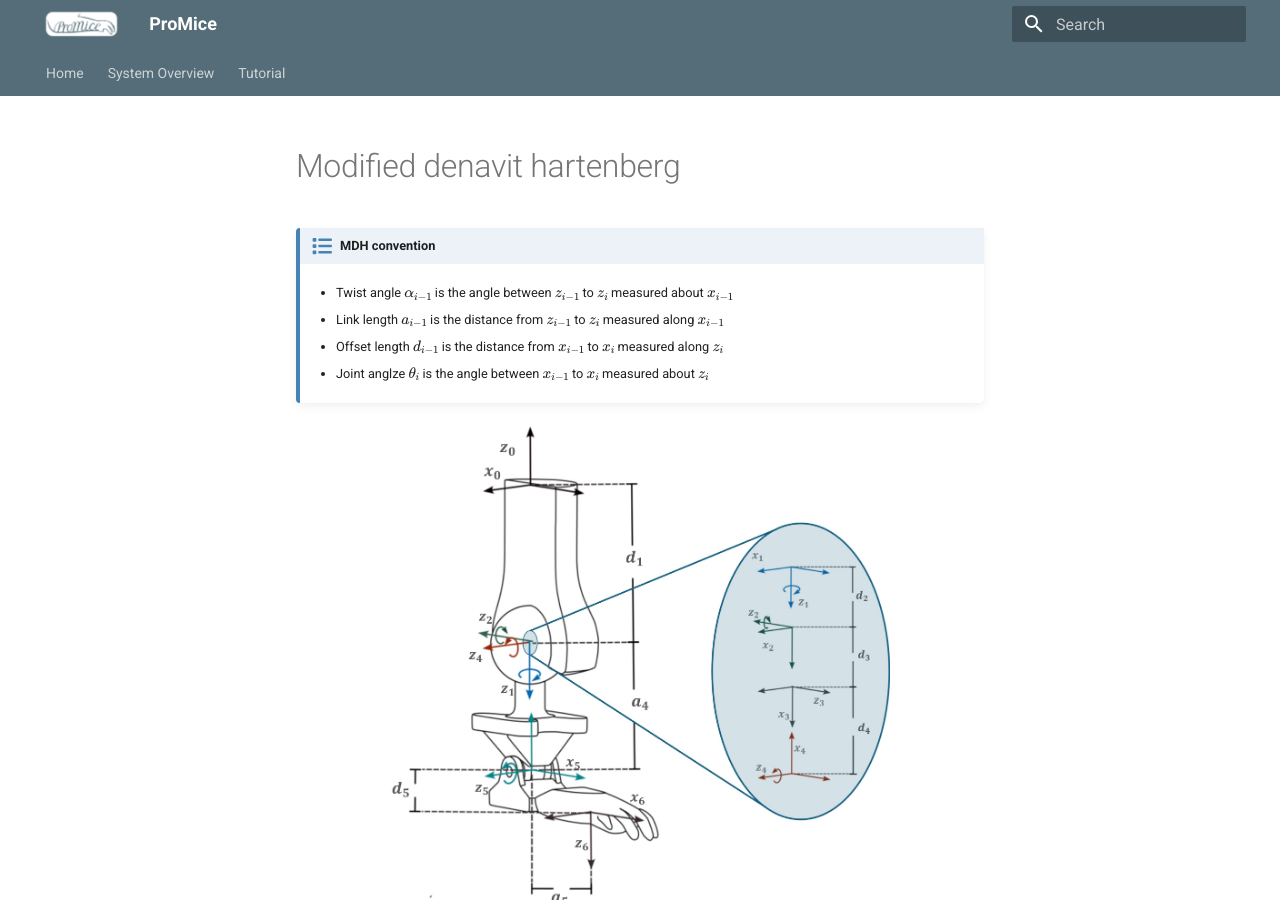
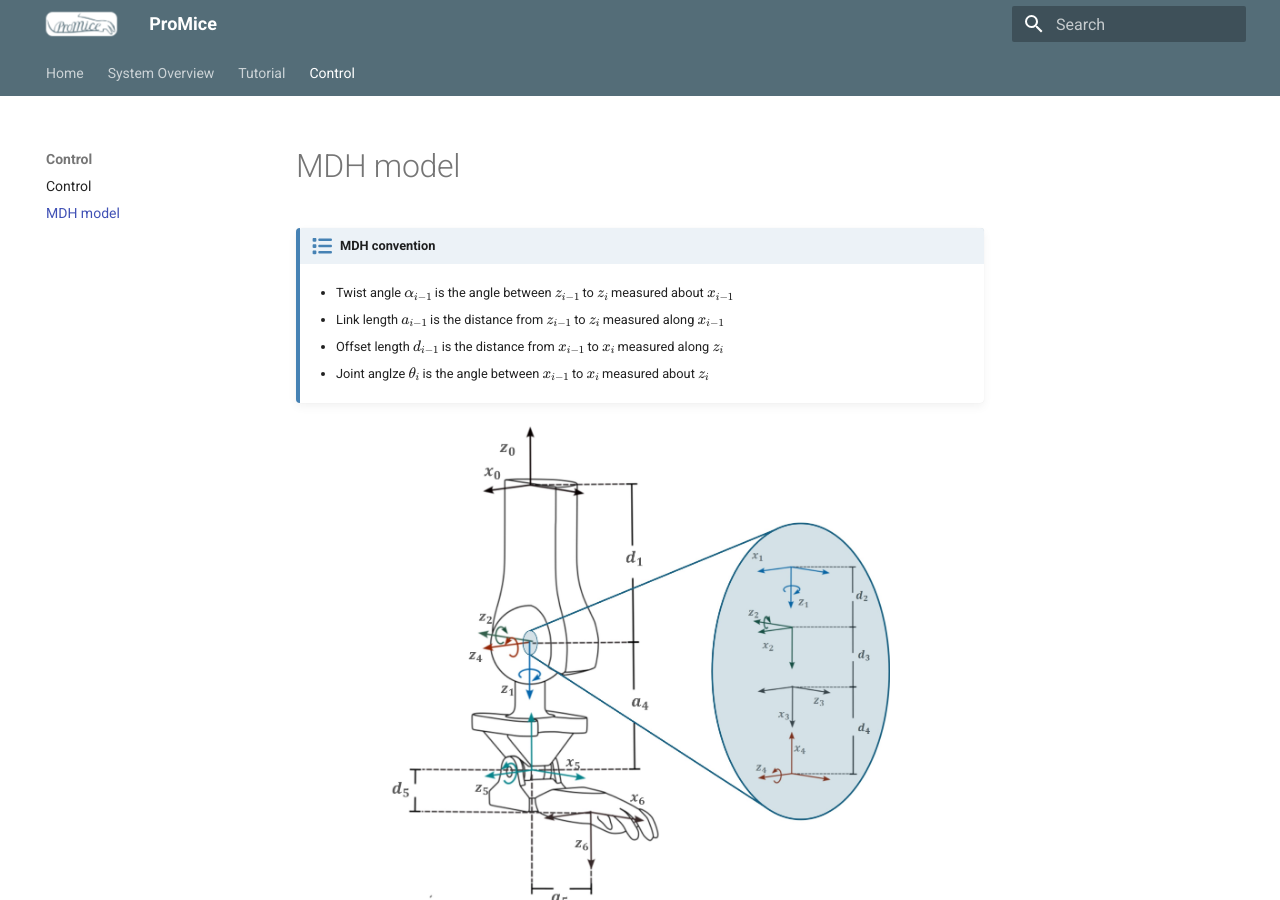
Before and after one commit to Juan-CarlosM/ProMice, an MkDocs documentation site: the page built from docs/modified_denavit_hartenberg.md, in a window 1280 px wide and 900 px high. Built offline with MkDocs 1.6.1 and Material for MkDocs 9.7.7, drawn with Linux system fonts in a browser that asks for light colours.

Commit message:
Refactor Control section in mkdocs.yml

```diff
--- a/mkdocs.yml
+++ b/mkdocs.yml
@@ -43,9 +43,10 @@ nav:
     - Assembling & instrumentation : assembling_instrumentation.md
     - Electronics: electronics.md
     - Encoders linearization: encoders_linearization.md
-    - Control : control.md
     - Materials: materials.md
-
+  - Control:
+     - Control: control.md
+     - MDH model: modified_denavit_hartenberg.md
 
 plugins:
   - search
```
